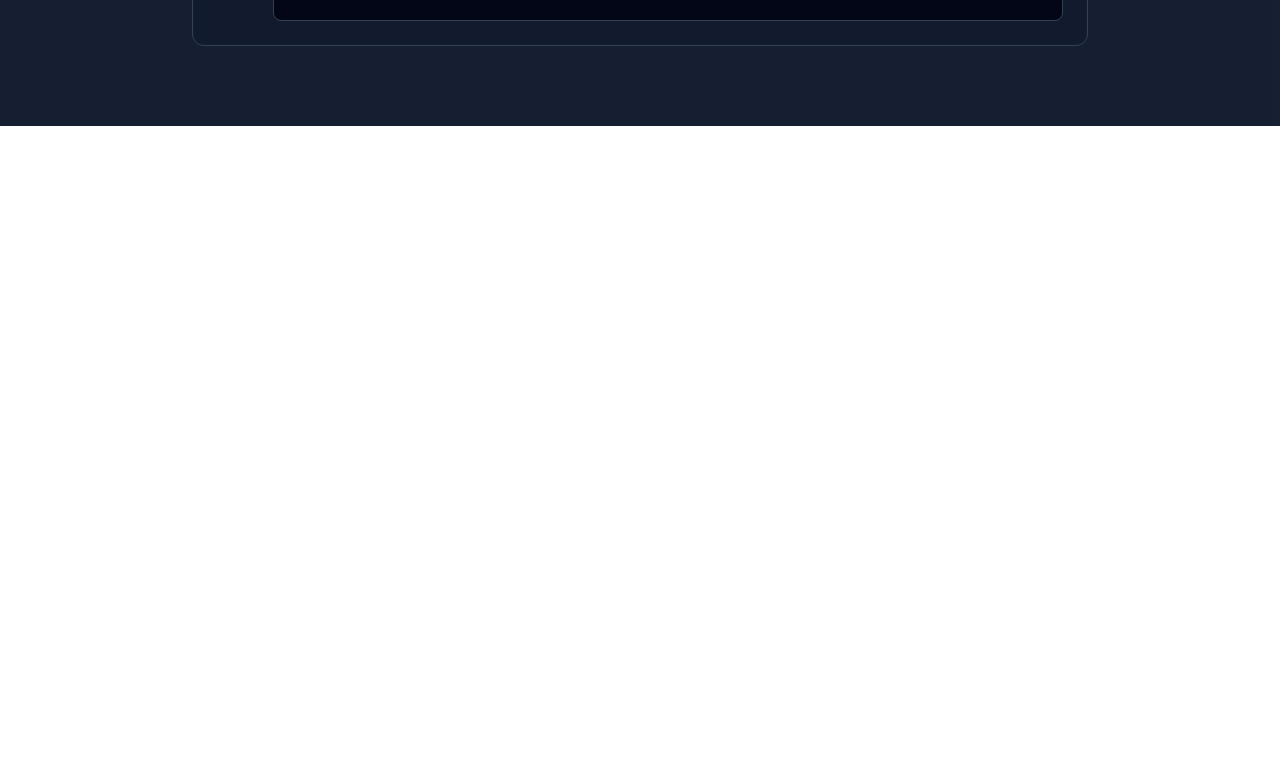
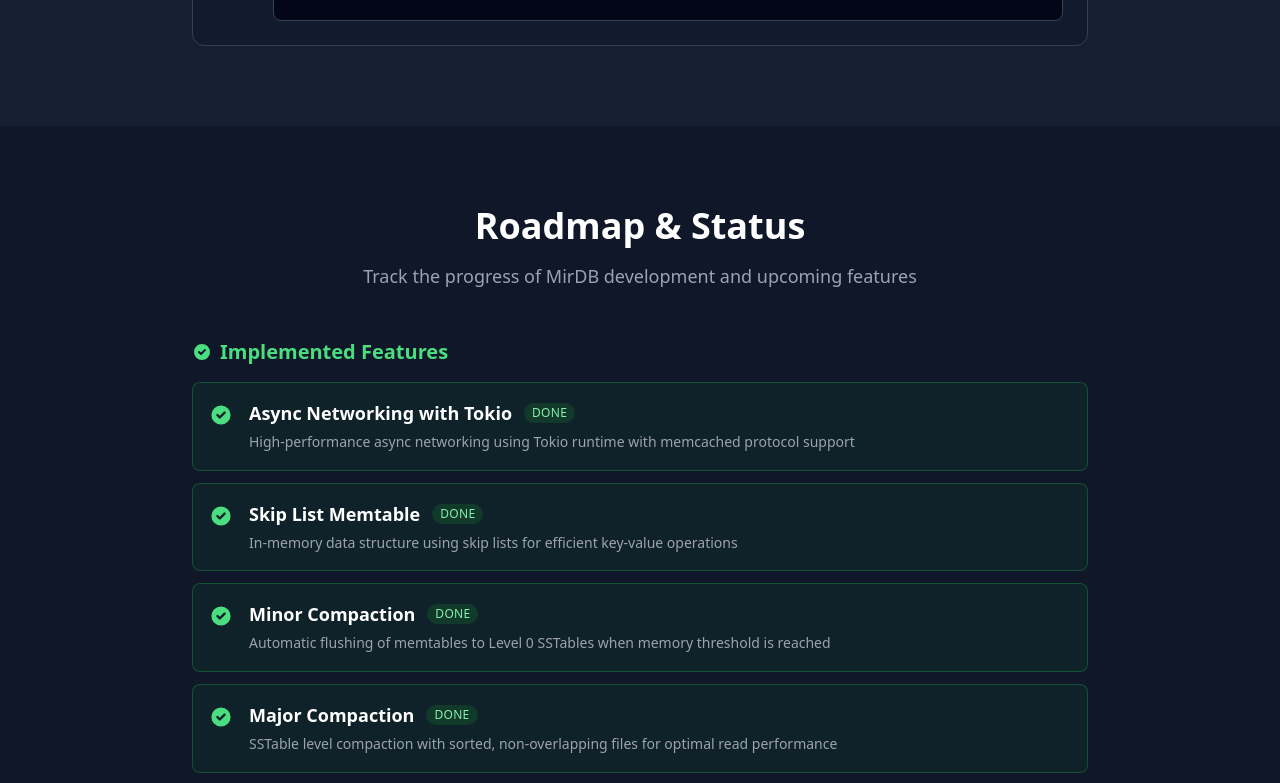
Before and after one commit to yetone/mirdb, a React (Vite) app in the folder homepage/: page / in a window 1280 px wide. Shown: the part 3920-4703 px from the top of the page. Before the commit the page ends 4046 px from the top, so only its background shows below. Built offline with nearby package versions, Linux system fonts and the light colour scheme.

Commit message:
feat(homepage): integrate Roadmap component into main layout
Add Roadmap import and include component in App main content area

```diff
--- a/homepage/src/App.tsx
+++ b/homepage/src/App.tsx
@@ -4,6 +4,7 @@ import { Hero } from './components/Hero'
 import { Features } from './components/Features'
 import { UsageExample } from './components/UsageExample'
 import { GettingStarted } from './components/GettingStarted'
+import { Roadmap } from './components/Roadmap'
 
 function App() {
   return (
@@ -15,6 +16,7 @@ function App() {
         <Features />
         <UsageExample />
         <GettingStarted />
+        <Roadmap />
       </main>
     </div>
   )
```
